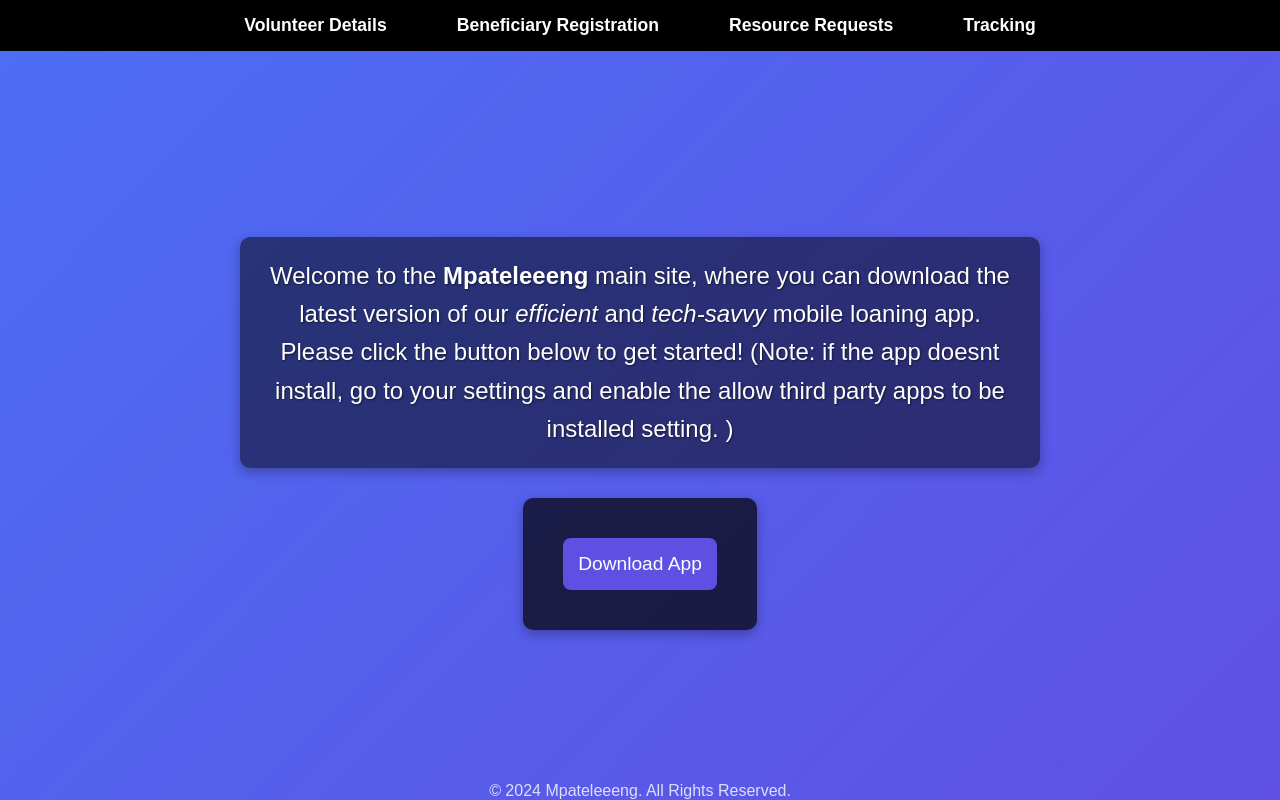
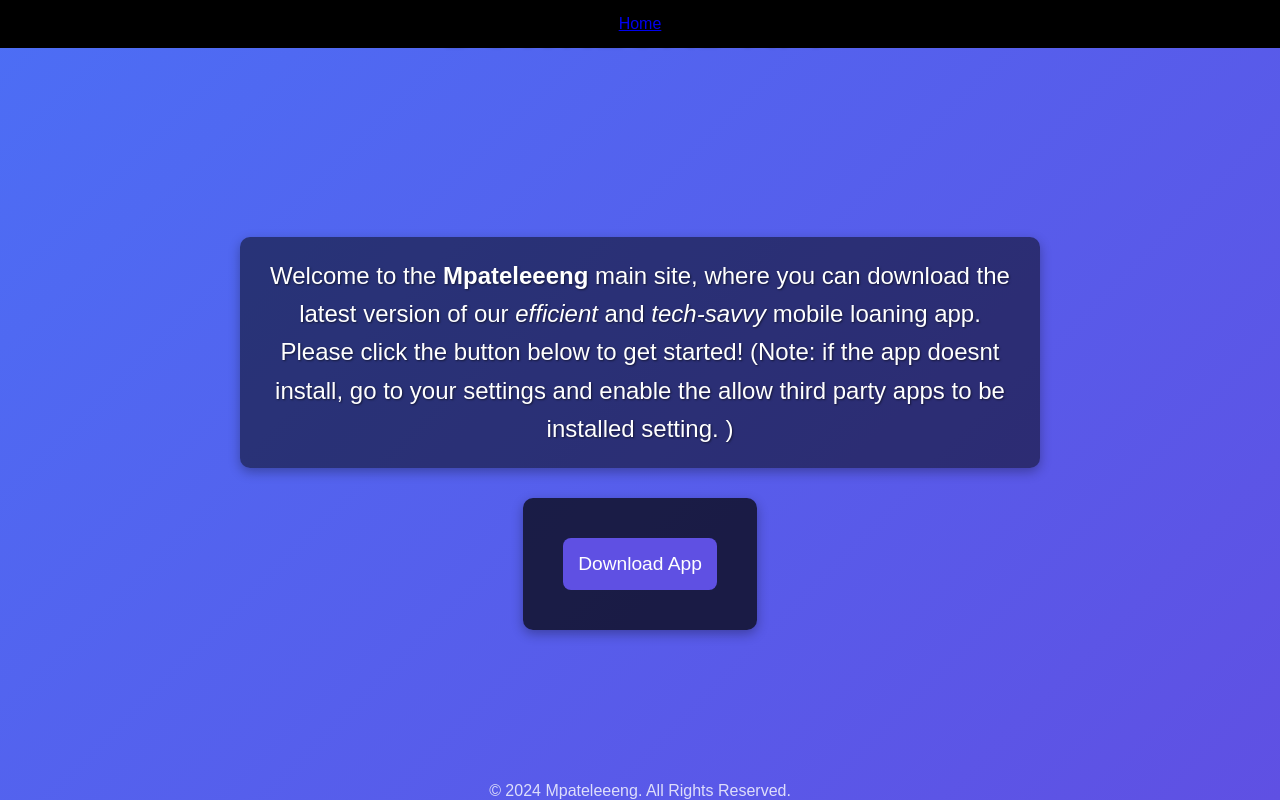
Before and after one commit to dolcenci/helpinghands, a plain HTML site: page index.html in a window 1280 px wide. Drawn offline with Linux system fonts and the light colour scheme.

Commit message:
Update index.html

```diff
--- a/index.html
+++ b/index.html
@@ -163,10 +163,11 @@
     <!-- Navbar -->
     <nav>
         <ul>
-            <li><a href="volunteerdetails.html">Volunteer Details</a></li>
+            <a href="index.html">Home</a>
+           <!-- <li><a href="volunteerdetails.html">Volunteer Details</a></li>
             <li><a href="beneficiaryreg.html">Beneficiary Registration</a></li>
             <li><a href="requests.html">Resource Requests</a></li>
-            <li><a href="tracking.html">Tracking</a></li>
+            <li><a href="tracking.html">Tracking</a></li> -->
         </ul>
     </nav>
 
```
